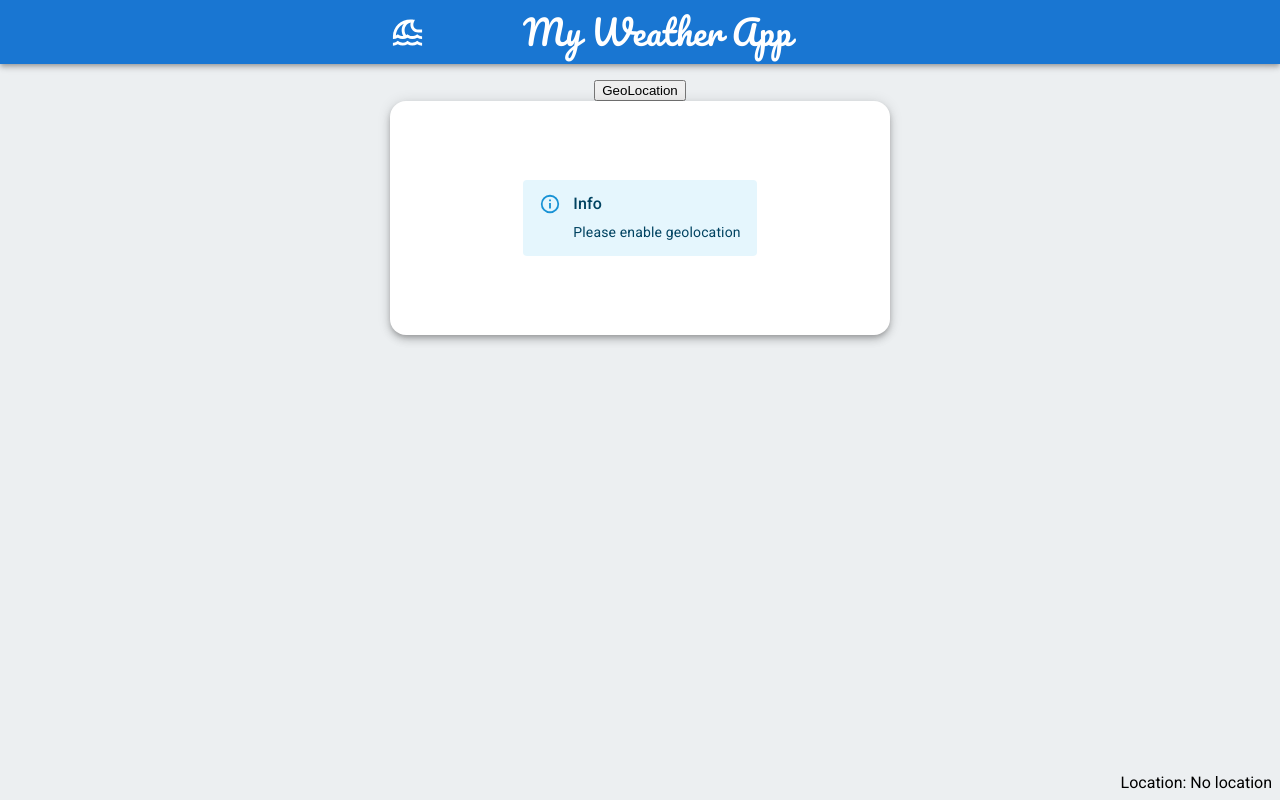
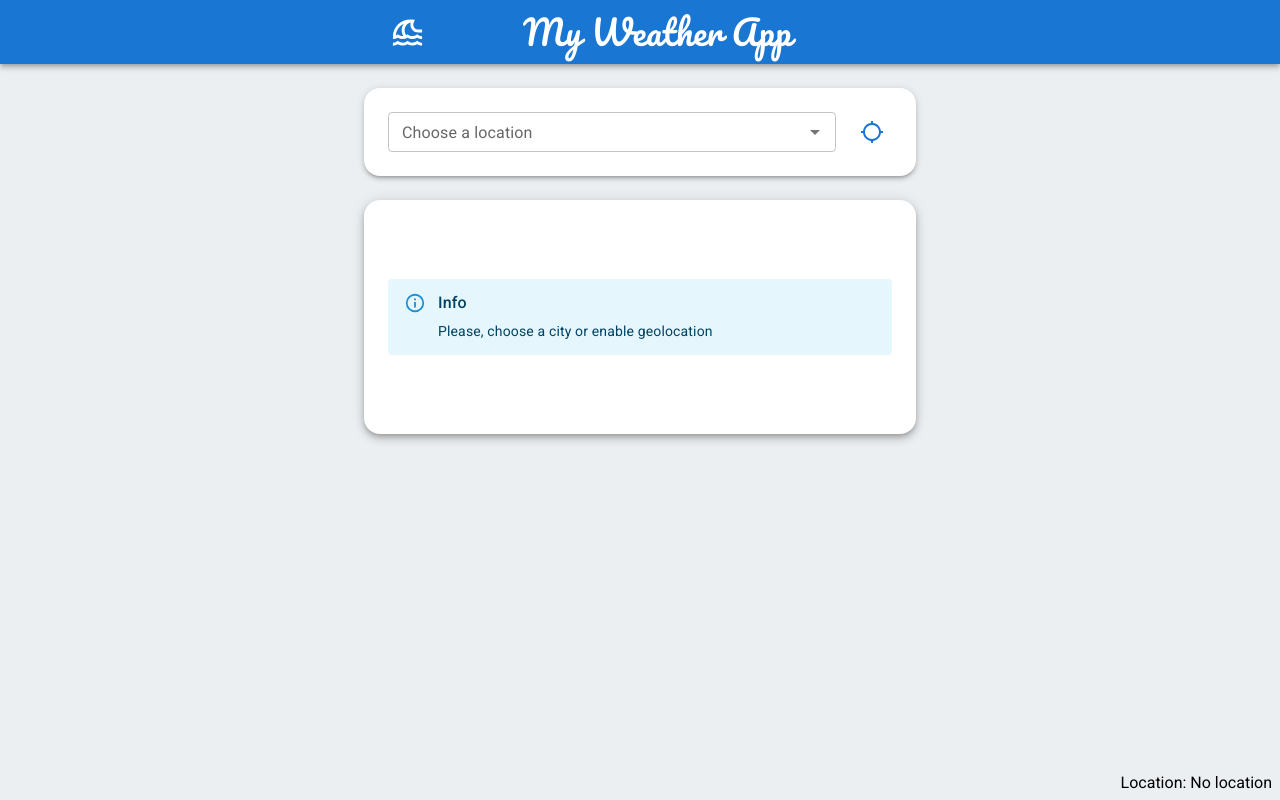
Before and after one commit to chiffenok/my-weather-app, a React (Create React App) app: page / in a window 1280 px wide. Built offline with nearby package versions, Linux system fonts and the light colour scheme; no server answers.

Commit message:
implement functionality of searching by place and update geoLocation button

```diff
--- a/src/App.tsx
+++ b/src/App.tsx
@@ -1,15 +1,16 @@
 import React, { useEffect, useState } from 'react'
+import { Box, Container, Paper, Stack } from '@mui/material'
 import './App.css'
 import { CurrentWeather } from './types/Forecast'
 import {
-  CitiesSearch,
+  GeoLocationButton,
   CurrentWeatherItem,
   Header,
   LoadingWeatherItem,
   MessageCard,
+  PlaceSearch,
 } from './components'
 import useDataApi from './hooks/useDataApi'
-import { Box, Stack } from '@mui/material'
 import { GeoLocation } from './types/GeoLocation'
 import GeoLocationContext from './context/GeoLocationContext'
 import { REACT_APP_APPID } from './config/constants'
@@ -41,8 +42,13 @@ function App() {
   return (
     <GeoLocationContext.Provider value={geoLocation}>
       <Header />
-      <Stack direction='column' alignItems='center' justifyContent='center' sx={{ mt: 2 }}>
-        <CitiesSearch onChange={setGeoLocation} />
+      <Container maxWidth='sm'>
+        <Paper elevation={3} sx={{ p: 3, borderRadius: 4, my: 3 }}>
+          <Stack direction='row' spacing={2}>
+            <PlaceSearch onGeoLocationChange={setGeoLocation} />
+            <GeoLocationButton onGeoLocationChange={setGeoLocation} />
+          </Stack>
+        </Paper>
         <Box sx={{ position: 'absolute', bottom: 0, right: 0, w: 300, p: 1 }}>
           Location:{' '}
           {geoLocation.lat || geoLocation.lon
@@ -55,9 +61,9 @@ function App() {
         )}
         {dataCurrWeather && !isLoadingCurrWeather && <CurrentWeatherItem item={dataCurrWeather} />}
         {(!geoLocation.lat || !geoLocation.lon) && (
-          <MessageCard severity='info' text='Please enable geolocation' />
+          <MessageCard severity='info' text='Please, choose a city or enable geolocation' />
         )}
-      </Stack>
+      </Container>
     </GeoLocationContext.Provider>
   )
 }
--- a/src/components/CitiesSearch.tsx
+++ /dev/null
@@ -1,38 +0,0 @@
-import React, { SetStateAction, useState } from 'react'
-import { GeoLocation } from '../types/GeoLocation'
-
-interface Props {
-  onChange: React.Dispatch<SetStateAction<GeoLocation>>
-}
-
-const CitiesSearch = ({ onChange }: Props) => {
-  const [geoLocationError, setGeoLocationError] = useState<string | null>(null)
-  const [geoLocationLoading, setGeoLocationLoading] = useState<boolean>(false)
-
-  const getLocation = () => {
-    setGeoLocationError(null)
-    if (!navigator.geolocation) {
-      setGeoLocationError('Geolocation is not supported by your browser')
-    } else {
-      setGeoLocationLoading(true)
-      navigator.geolocation.getCurrentPosition(
-        (position) => {
-          setGeoLocationLoading(false)
-          onChange({ lat: position.coords.latitude, lon: position.coords.longitude })
-        },
-        () => {
-          setGeoLocationError('Unable to retrieve your location')
-        },
-      )
-    }
-  }
-  return (
-    <>
-      <button onClick={getLocation}>GeoLocation</button>
-      {geoLocationError && <p>{geoLocationError}</p>}
-      {geoLocationLoading && <p>geoLocationLoading...</p>}
-    </>
-  )
-}
-
-export default CitiesSearch
--- /dev/null
+++ b/src/components/GeoLocationButton.tsx
@@ -0,0 +1,52 @@
+import { CircularProgress, IconButton, Tooltip } from '@mui/material'
+import React, { SetStateAction, useState } from 'react'
+import { GeoLocation } from '../types/GeoLocation'
+import GpsNotFixedIcon from '@mui/icons-material/GpsNotFixed'
+import GpsOffIcon from '@mui/icons-material/GpsOff'
+
+interface Props {
+  onGeoLocationChange: React.Dispatch<SetStateAction<GeoLocation>>
+}
+
+const GeoLocationButton = ({ onGeoLocationChange }: Props) => {
+  const [geoLocationError, setGeoLocationError] = useState<string | null>(null)
+  const [geoLocationLoading, setGeoLocationLoading] = useState<boolean>(false)
+
+  const getLocation = () => {
+    setGeoLocationError(null)
+    if (!navigator.geolocation) {
+      setGeoLocationError('Geolocation is not supported by your browser')
+    } else {
+      setGeoLocationLoading(true)
+      navigator.geolocation.getCurrentPosition(
+        (position) => {
+          setGeoLocationLoading(false)
+          onGeoLocationChange({ lat: position.coords.latitude, lon: position.coords.longitude })
+        },
+        () => {
+          setGeoLocationLoading(false)
+          setGeoLocationError('Unable to retrieve your location. Please, give permissions')
+        },
+      )
+    }
+  }
+
+  if (geoLocationLoading) return <CircularProgress />
+
+  if (geoLocationError)
+    return (
+      <Tooltip title={geoLocationError}>
+        <IconButton onClick={getLocation} color='error' aria-label='error getting location'>
+          <GpsOffIcon />
+        </IconButton>
+      </Tooltip>
+    )
+
+  return (
+    <IconButton onClick={getLocation} color='primary' aria-label='set you location'>
+      <GpsNotFixedIcon />
+    </IconButton>
+  )
+}
+
+export default GeoLocationButton
--- a/src/components/MessageCard.tsx
+++ b/src/components/MessageCard.tsx
@@ -1,5 +1,5 @@
 import React from 'react'
-import { Alert, AlertTitle, Box, Paper, Stack } from '@mui/material'
+import { Alert, AlertTitle, Paper, Stack } from '@mui/material'
 
 interface Props {
   severity: 'info' | 'error'
@@ -8,16 +8,14 @@ interface Props {
 
 const WeatherCard = ({ severity, text }: Props) => {
   return (
-    <Box minWidth={500} height={186}>
-      <Paper elevation={5} sx={{ p: 3, borderRadius: 4, height: '100%' }}>
-        <Stack spacing={1.5} alignItems='center' justifyContent='center' sx={{ height: '100%' }}>
+    <Paper elevation={5} sx={{ p: 3, borderRadius: 4, height: 186 }}>
+      <Stack spacing={1.5} justifyContent='center' sx={{ height: '100%' }}>
         <Alert severity={severity}>
           <AlertTitle sx={{ textTransform: 'capitalize' }}>{severity}</AlertTitle>
           {text}
         </Alert>
       </Stack>
     </Paper>
-    </Box>
   )
 }
 
--- /dev/null
+++ b/src/components/PlaceSearch.tsx
@@ -0,0 +1,84 @@
+import React, { useEffect } from 'react'
+import { TextField, Autocomplete } from '@mui/material'
+import { REACT_APP_APPID } from '../config/constants'
+import axios from 'axios'
+import { GeoLocation } from '../types/GeoLocation'
+import { Place } from '../types/Place'
+
+interface Props {
+  onGeoLocationChange: React.Dispatch<React.SetStateAction<GeoLocation>>
+}
+
+const PlaceSearch = ({ onGeoLocationChange }: Props) => {
+  const [value, setValue] = React.useState<Place | null>(null)
+  const [inputValue, setInputValue] = React.useState('')
+  const [options, setOptions] = React.useState<readonly Place[]>([])
+
+  useEffect(() => {
+    let active = true
+
+    if (inputValue === '') {
+      setOptions(value ? [value] : [])
+      return undefined
+    }
+
+    const getData = setTimeout(async () => {
+      const response = await axios.get(
+        `http://api.openweathermap.org/geo/1.0/direct?q=${inputValue}&limit=5&appid=${REACT_APP_APPID}`,
+      )
+
+      if (active) {
+        let newOptions: readonly Place[] = []
+
+        if (value) {
+          newOptions = [value]
+        }
+
+        if (response) {
+          newOptions = [...newOptions, ...response.data]
+        }
+        setOptions(newOptions)
+      }
+    }, 800)
+
+    return () => {
+      active = false
+      clearTimeout(getData)
+    }
+  }, [value, inputValue])
+
+  const handleSelectChange = (event: React.SyntheticEvent, newValue: Place | null) => {
+    setOptions(newValue ? [newValue, ...options] : options)
+    setValue(newValue)
+    if (newValue) onGeoLocationChange({ lat: newValue.lat, lon: newValue.lon })
+  }
+
+  return (
+    <Autocomplete
+      id='place-search'
+      fullWidth
+      size='small'
+      getOptionLabel={(option) => (typeof option === 'string' ? option : option.name)}
+      filterOptions={(x) => x}
+      options={options}
+      value={value}
+      autoComplete
+      includeInputInList
+      filterSelectedOptions
+      onChange={(event, newValue) => {
+        handleSelectChange(event, newValue)
+      }}
+      onInputChange={(event, newInputValue) => {
+        setInputValue(newInputValue)
+      }}
+      renderInput={(params) => <TextField {...params} label='Choose a location' fullWidth />}
+      renderOption={(props, option) => (
+        <li {...props} key={option.lat + '_' + option.lon}>
+          {`${option.name}, ${option.state ? option.state + ', ' : ''}${option.country}`}
+        </li>
+      )}
+    />
+  )
+}
+
+export default PlaceSearch
--- a/src/components/WeatherCard.tsx
+++ b/src/components/WeatherCard.tsx
@@ -10,7 +10,6 @@ interface Props {
 
 const WeatherCard = ({ Header, Temperature, Description, ExtraInformation }: Props) => {
   return (
-    <Box minWidth={500}>
     <Paper elevation={5} sx={{ p: 3, borderRadius: 4 }}>
       <Stack spacing={1.5} divider={<Divider orientation='horizontal' flexItem />}>
         <Box>{Header}</Box>
@@ -25,7 +24,6 @@ const WeatherCard = ({ Header, Temperature, Description, ExtraInformation }: Pro
         </Stack>
       </Stack>
     </Paper>
-    </Box>
   )
 }
 
--- a/src/components/index.ts
+++ b/src/components/index.ts
@@ -1,18 +1,20 @@
-export { default as CitiesSearch } from './CitiesSearch'
+export { default as GeoLocationButton } from './GeoLocationButton'
 export { default as CurrentWeatherItem } from './CurrentWeatherItem'
 export { default as Header } from './Header'
 export { default as LoadingWeatherItem } from './LoadingWeatherCard'
 export { default as MessageCard } from './MessageCard'
+export { default as PlaceSearch } from './PlaceSearch'
 export { default as WeatherCard } from './WeatherCard'
 export { default as WeatherIcon } from './WeatherIcon'
 // export { default as DailyForecastItem } from './DailyForecastItem'
 // export { default as DailyForecastsList } from './DailyForecastsList'
 
-export * from './CitiesSearch'
+export * from './GeoLocationButton'
 export * from './CurrentWeatherItem'
 export * from './Header'
 export * from './LoadingWeatherCard'
 export * from './MessageCard'
+export * from './PlaceSearch'
 export * from './WeatherCard'
 export * from './WeatherIcon'
 // export * from './DailyForecastItem'
--- /dev/null
+++ b/src/types/Place.ts
@@ -0,0 +1,7 @@
+export interface Place {
+  name: string
+  country: string
+  state: string
+  lat: number
+  lon: number
+}
```
Lines whose indentation alone changed are shown as unchanged.
